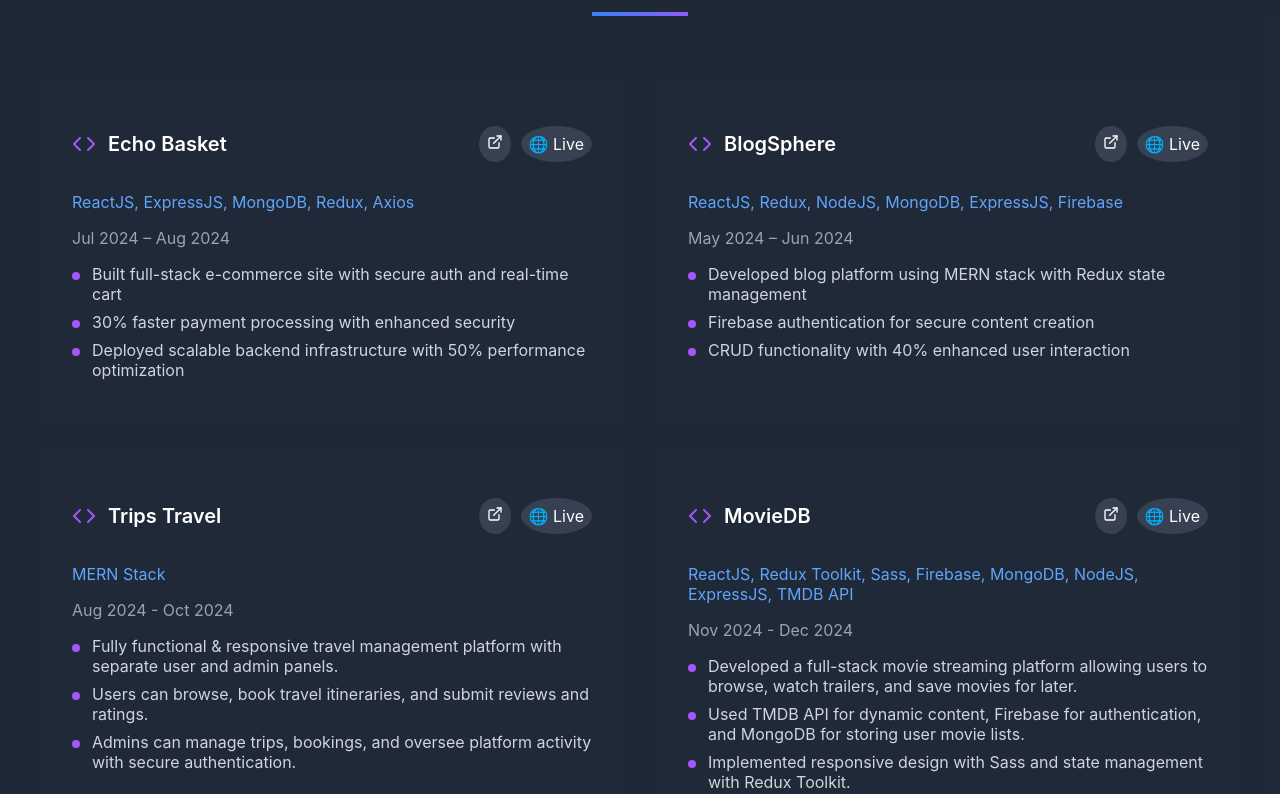
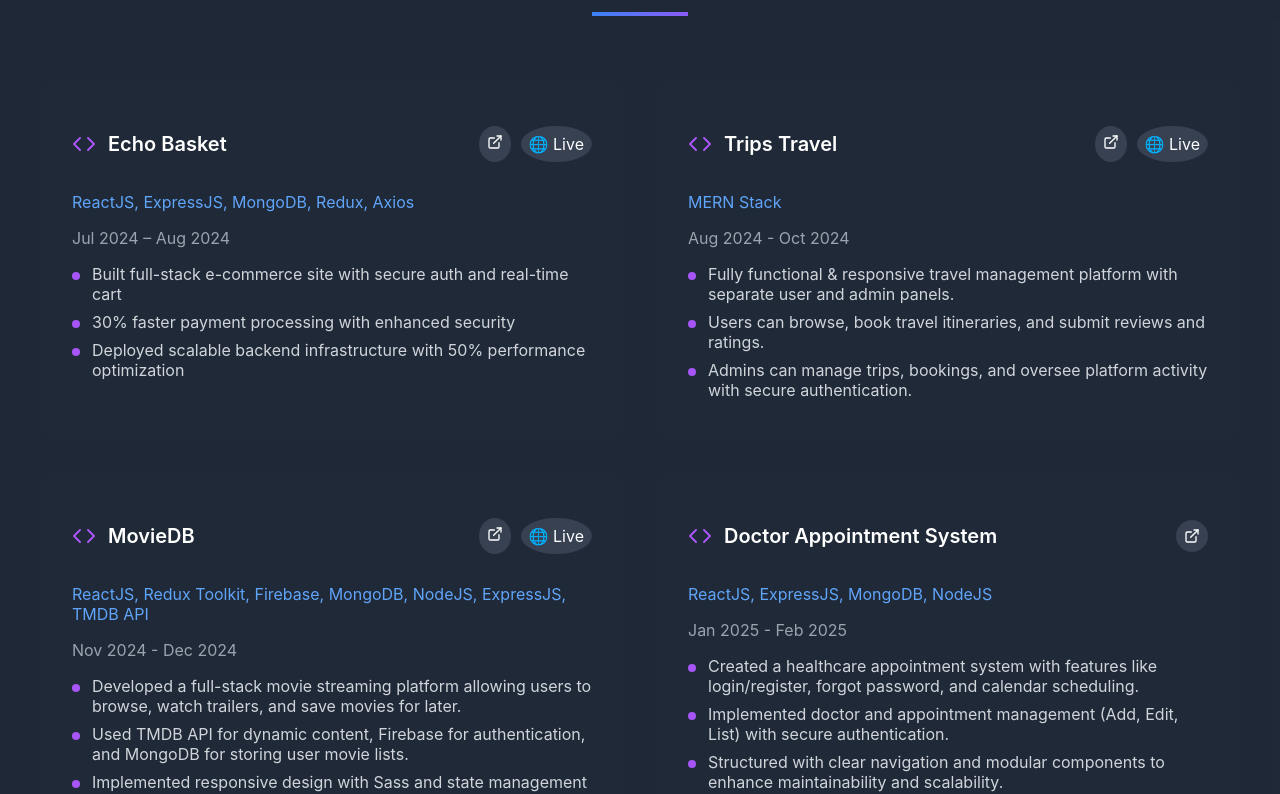
Before and after one commit to Hiomio/Updated_Portfolio, a React (Create React App) app: page / in a window 1280 px wide. Shown: the part 2520-3314 px from the top of the page. Built offline with nearby package versions, Linux system fonts and the light colour scheme.

Commit message:
Update App.js

```diff
--- a/src/App.js
+++ b/src/App.js
@@ -86,18 +86,6 @@ const Portfolio = () => {
       github: 'https://github.com/Hiomio/Ecommerce_Website/tree/master',
       live : 'https://echo-basket.vercel.app/'
     },
-    {
-      title: 'BlogSphere',
-      tech: 'ReactJS, Redux, NodeJS, MongoDB, ExpressJS, Firebase',
-      period: 'May 2024 – Jun 2024',
-      highlights: [
-        'Developed blog platform using MERN stack with Redux state management',
-        'Firebase authentication for secure content creation',
-        'CRUD functionality with 40% enhanced user interaction'
-      ],
-      github: 'https://github.com/Hiomio/Full_Stack_Blog_App',
-      live : 'https://blog-chi-three-26.vercel.app/'
-    },
       {
     title: 'Trips Travel',
     tech: 'MERN Stack',
@@ -112,7 +100,7 @@ const Portfolio = () => {
   },
   {
     title: 'MovieDB',
-    tech: 'ReactJS, Redux Toolkit, Sass, Firebase, MongoDB, NodeJS, ExpressJS, TMDB API',
+    tech: 'ReactJS, Redux Toolkit, Firebase, MongoDB, NodeJS, ExpressJS, TMDB API',
     period: 'Nov 2024 - Dec 2024',
     highlights: [
       'Developed a full-stack movie streaming platform allowing users to browse, watch trailers, and save movies for later.',
```
